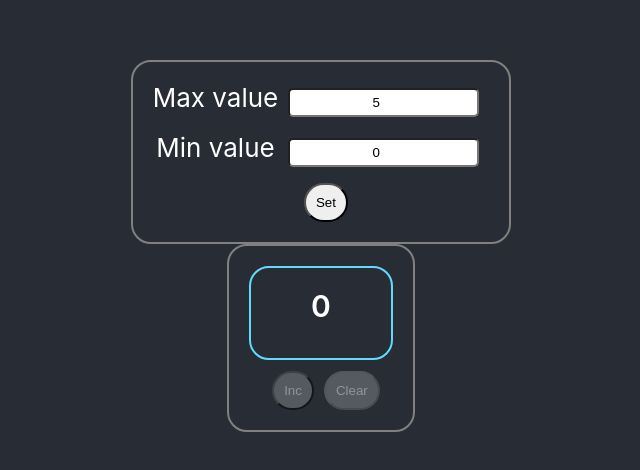
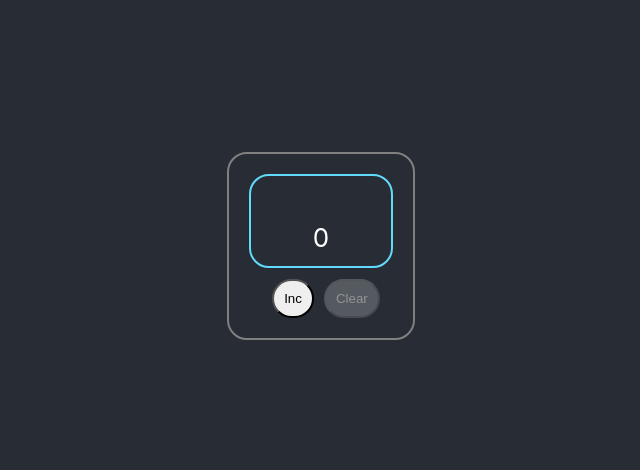
Before and after one commit to beamle/counter, a React (Create React App) app: page / in a window 1280 px wide. Shown: the part 154-624 px from the top of the page, without its empty margins (319-959 px from the left). Built offline with nearby package versions, Linux system fonts and the light colour scheme; the HTML template or start-up script is replaced by a standard one.

Commit message:
reverted back to initial Incrementer

```diff
--- a/src/App.tsx
+++ b/src/App.tsx
@@ -1,25 +1,14 @@
 import React, {useEffect, useState} from 'react';
 import './App.css';
 import Incrementer from "./components/Incrementer/Incrementer";
-import Setter from "./components/Setter/Setter";
 
 function App() {
-    const [num, setNum] = useState<number>(0)
+    const [counter, setCounter] = useState(0)
 
-    const [maxSetter, setMaxSetter] = useState<number>(5)
-    const [minSetter, setMinSetter] = useState<number>(0)
-    const [setter, setSetter] = useState<boolean>(false)
-    // na etom urovne nuzhno proveritj num === maxSetter / minSetter ,
-    // chtoby
-    const handleNum = () => setNum(minSetter) // mozhno prosto Setnum prokinutjk v setter v mesto etogo
-    const handleSetter = () => setSetter(true)
     return (
         <div className="App">
             <div className="App-wrapper">
-                <Setter num={num}
-                        setMaxSetter={setMaxSetter} setMinSetter={setMinSetter}
-                        maxSetter={maxSetter} minSetter={minSetter} handleNum={handleNum}/>
-                <Incrementer setter={setter} num={num} setNum={setNum} minSetter={minSetter} maxSetter={maxSetter}/>
+                <Incrementer num={counter} setNum={setCounter}/>
             </div>
         </div>
     );
--- a/src/components/Incrementer/Incrementer.tsx
+++ b/src/components/Incrementer/Incrementer.tsx
@@ -4,33 +4,26 @@ import s from "./incrementer.module.css";
 import SuperButton from "../Button/SuperButton";
 
 type IncrementerProps = {
-    setter: boolean
     num: number
     setNum: (num: number) => void
-    minSetter: number
-    maxSetter: number
 }
 
-const Incrementer:FC<IncrementerProps> = ({setter, num, setNum, minSetter, maxSetter}) => {
+const Incrementer:FC<IncrementerProps> = ({num, setNum}) => {
 
-    const incrementHandler = () => num < maxSetter && setNum(num+1)
+    const incrementHandler = () => num < 5 && setNum(num+1)
     const clearNum = () => num > 0 && setNum(0)
 
-    // const moreThanMaxCount = num === maxSetter ? "disabled" : "default";
-    // const equalToMInCount = num === minSetter ? "disabled" : "default";
-    function setDisabled() {
-        return num === maxSetter ? "disabled" :
-               num === minSetter ? "disabled" : "default";
-    }
-    const setterIncorrect = ((minSetter < 0 || minSetter >= maxSetter) || maxSetter < 0)
+    // const disabled2 = num === 0;
+    // const className = `${disabled ? s.disabled : s.default}`
 
-    const styleCalc = num >= maxSetter ? 'red' :
-                    setterIncorrect ? 'error' : 'default'
+    const moreThanMaxCount = num === 5 ? "disabled" : "default";
+    const equalToMInCount = num === 0 ? "disabled" : "default";
+
     return (
         <div className={s.incrementer}>
-            <Tablo num={num} setterIncorrect={setterIncorrect} className={styleCalc}/>
-            <SuperButton className={setter ? setDisabled() : 'disabled'} callback={incrementHandler} disabled={num === maxSetter}>Inc</SuperButton>
-            <SuperButton className={setter ? setDisabled() : 'disabled'} callback={clearNum} disabled={num === 0}>Clear</SuperButton>
+            <Tablo num={num} className={'red'}/>
+            <SuperButton className={moreThanMaxCount} callback={incrementHandler} disabled={num === 5}>Inc</SuperButton>
+            <SuperButton className={equalToMInCount} callback={clearNum} disabled={num === 0}>Clear</SuperButton>
         </div>
     );
 };
--- a/src/components/Incrementer/Tablo/Tablo.tsx
+++ b/src/components/Incrementer/Tablo/Tablo.tsx
@@ -9,24 +9,22 @@ type FinalStyle = {
 
 type TabloProps = {
     num: number
-    setterIncorrect: boolean
-    className: keyof FinalStyle
+    className?: keyof FinalStyle
 }
 
 
-const Tablo: FC<TabloProps> = ({num, setterIncorrect, className}) => {
+const Tablo: FC<TabloProps> = ({num, className}) => {
     console.log(className)
     const finalStyle = {
-        error: s.setterIncorrect,
         default: s.default,
         red: s.red
     }
 
-    const pFinalClassName = `${s.p} ${finalStyle[className]}`
+    const pFinalClassName = `${s.p}`
 
     return (
         <div className={s.numWrapper}>
-            {setterIncorrect ? <p className={pFinalClassName}>Incorrect value</p> : <p className={pFinalClassName}>{num}</p>}
+            {<p className={pFinalClassName}>{num}</p>}
         </div>
     );
 };
--- a/src/components/Setter/Setter.tsx
+++ b/src/components/Setter/Setter.tsx
@@ -13,22 +13,11 @@ type SetterProps = {
     handleNum: () => void
 }
 
-const Setter: FC<SetterProps> =
-    ({num, setMaxSetter, setMinSetter, maxSetter, minSetter, handleNum}) => {
-    const maxSetterHandler = (e:ChangeEvent<HTMLInputElement>) => setMaxSetter(parseInt(e.currentTarget.value))
-    const minSetterHandler = (e:ChangeEvent<HTMLInputElement>) => setMinSetter(parseInt(e.currentTarget.value))
+const Setter: FC<SetterProps> = () => {
 
-    const setMaxMinSetters = (e: React.MouseEvent<HTMLButtonElement>) => {
-        console.log(e)
-    }
-
-    const moreThanMaxCount = num === 5 ? "disabled" : "default";
-    const equalToMInCount = num === 0 ? "disabled" : "default";
     return (
         <div className={s.incrementer}>
-            <Input callback={maxSetterHandler} value={maxSetter} name={'Max'}/>
-            <Input callback={minSetterHandler} value={minSetter} name={'Min'}/>
-            <SuperButton className={'default'} callback={handleNum}>Set</SuperButton>
+
         </div>
     );
 };
```
